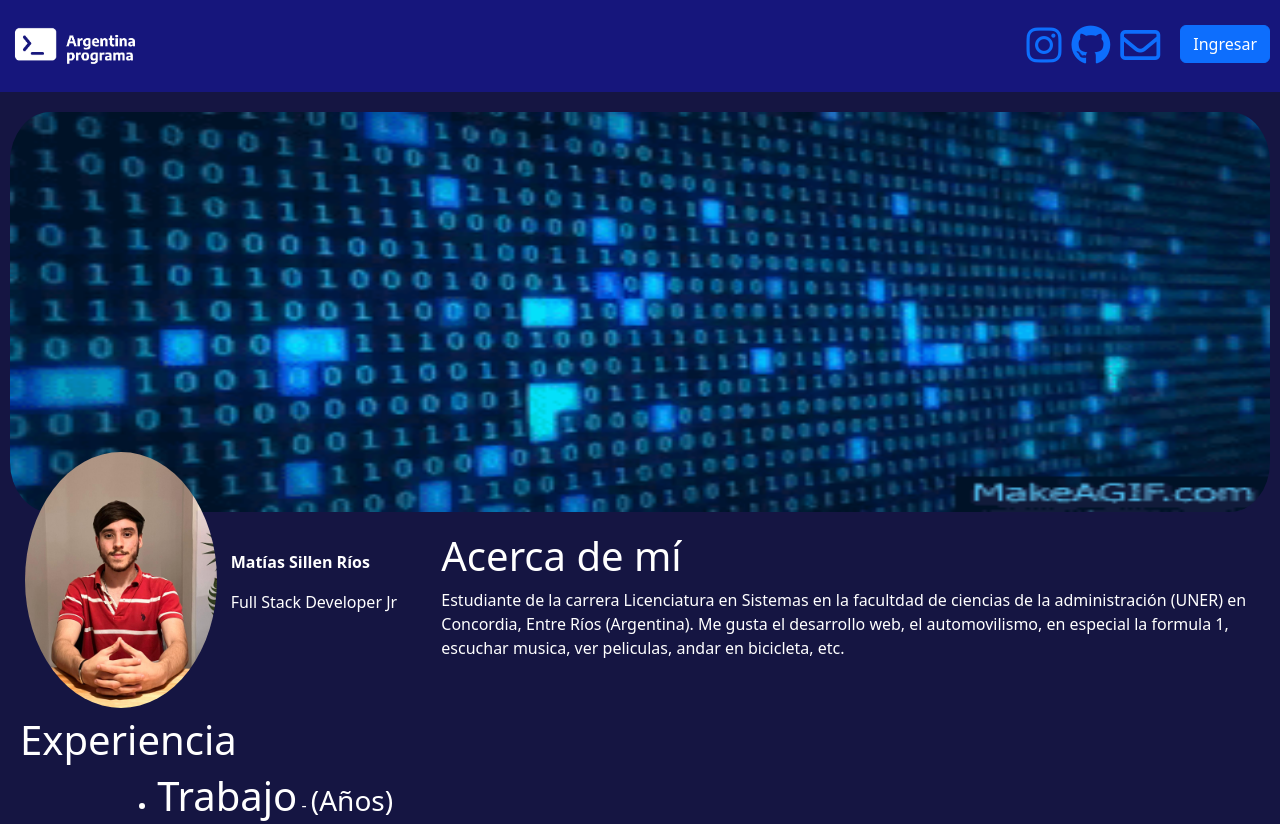
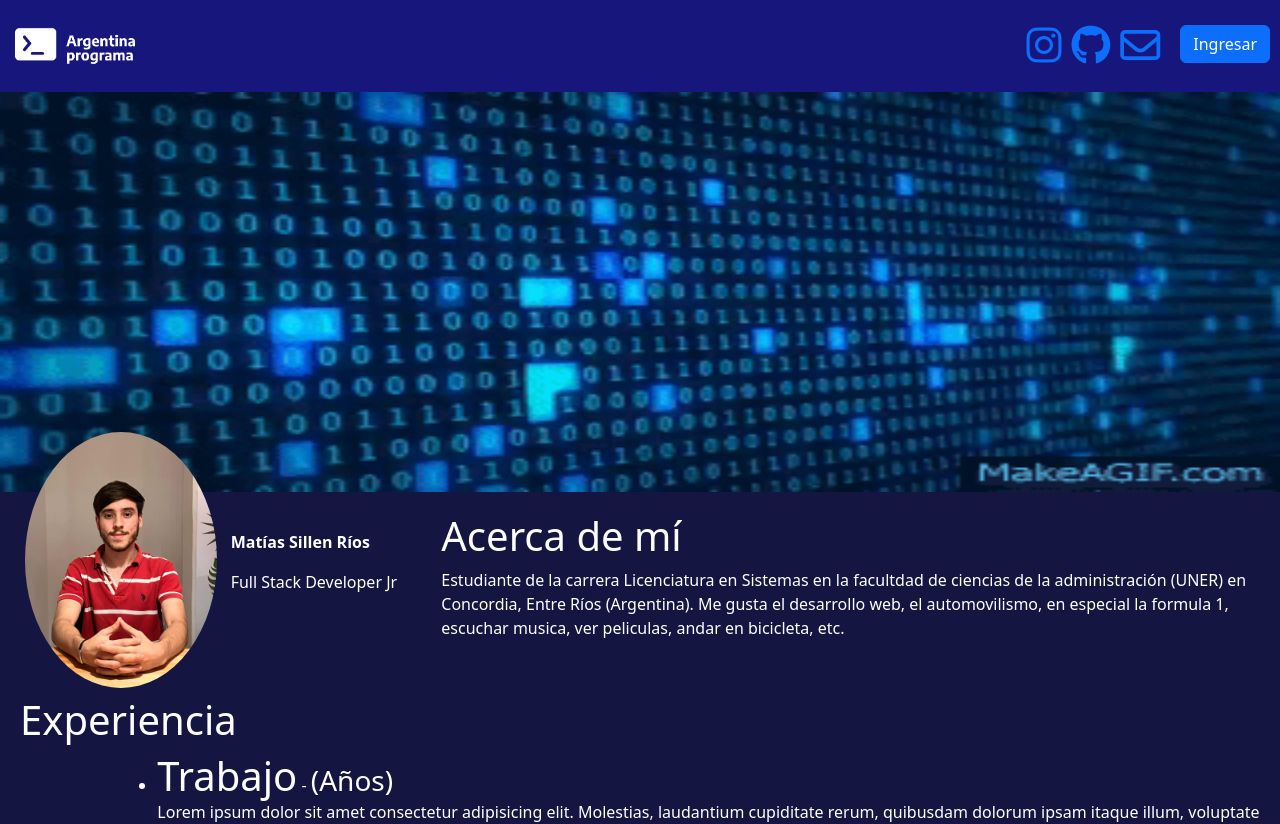
Before and after one commit to matiassillen/PortfolioAngualarFrontEnd, an Angular app: page / in a window 1280 px wide. Shown: the top 824 px of the page. Built offline with nearby package versions, Linux system fonts and the light colour scheme; what ng-circle-progress would draw is missing.

Commit message:
Modifiqué el estilo del componente banner

```diff
--- a/src/app/componentes/banner/banner.component.css
+++ b/src/app/componentes/banner/banner.component.css
@@ -1,12 +1,4 @@
-div {
-background: rgb(21, 21, 66);
-}
-
 img {
     width: 100%;
     height: 400px;
-    padding-left: 10px;
-    padding-right: 10px;
-    border-radius: 50px;
-    margin-top: 20px;
 }
```
